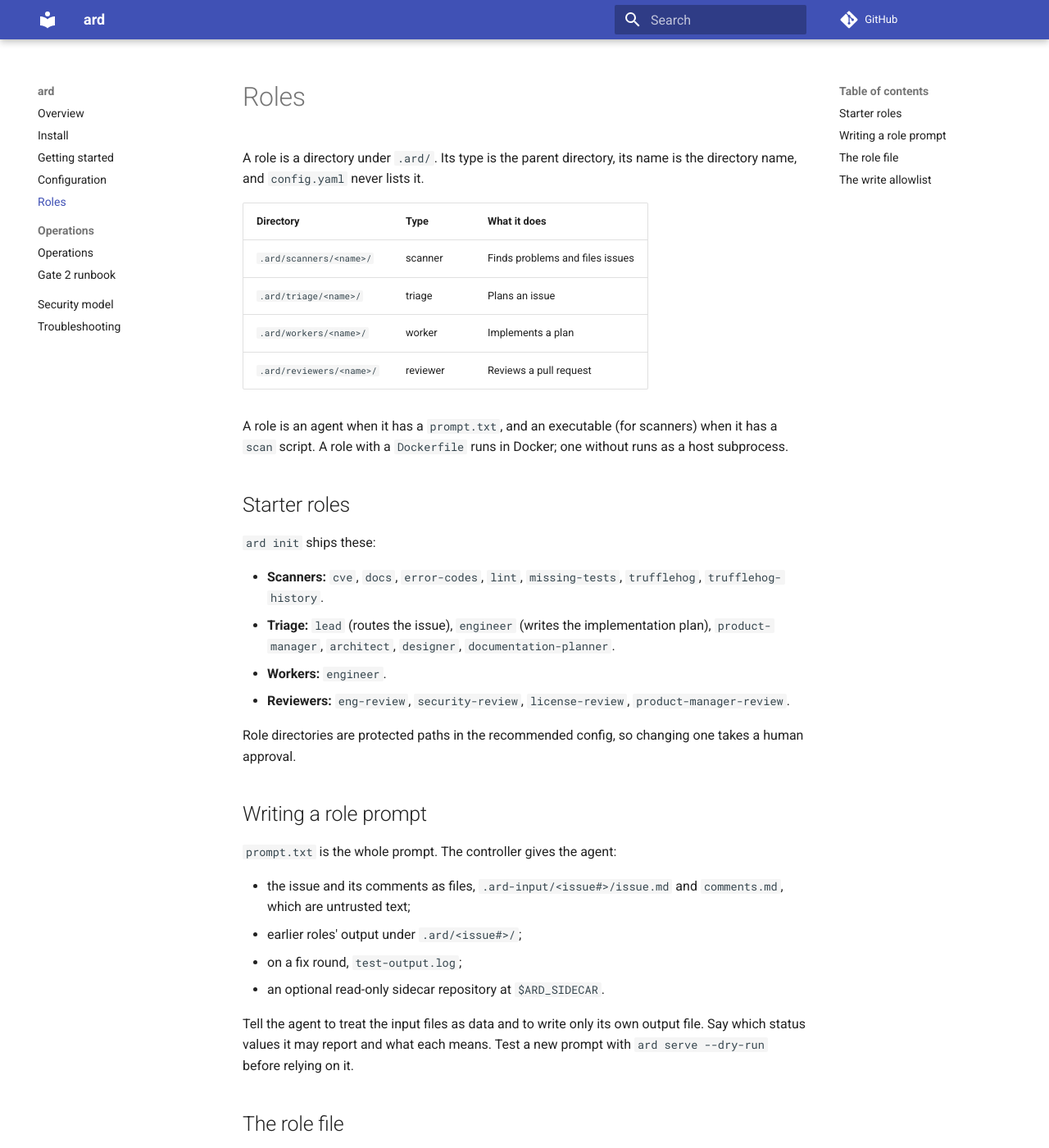
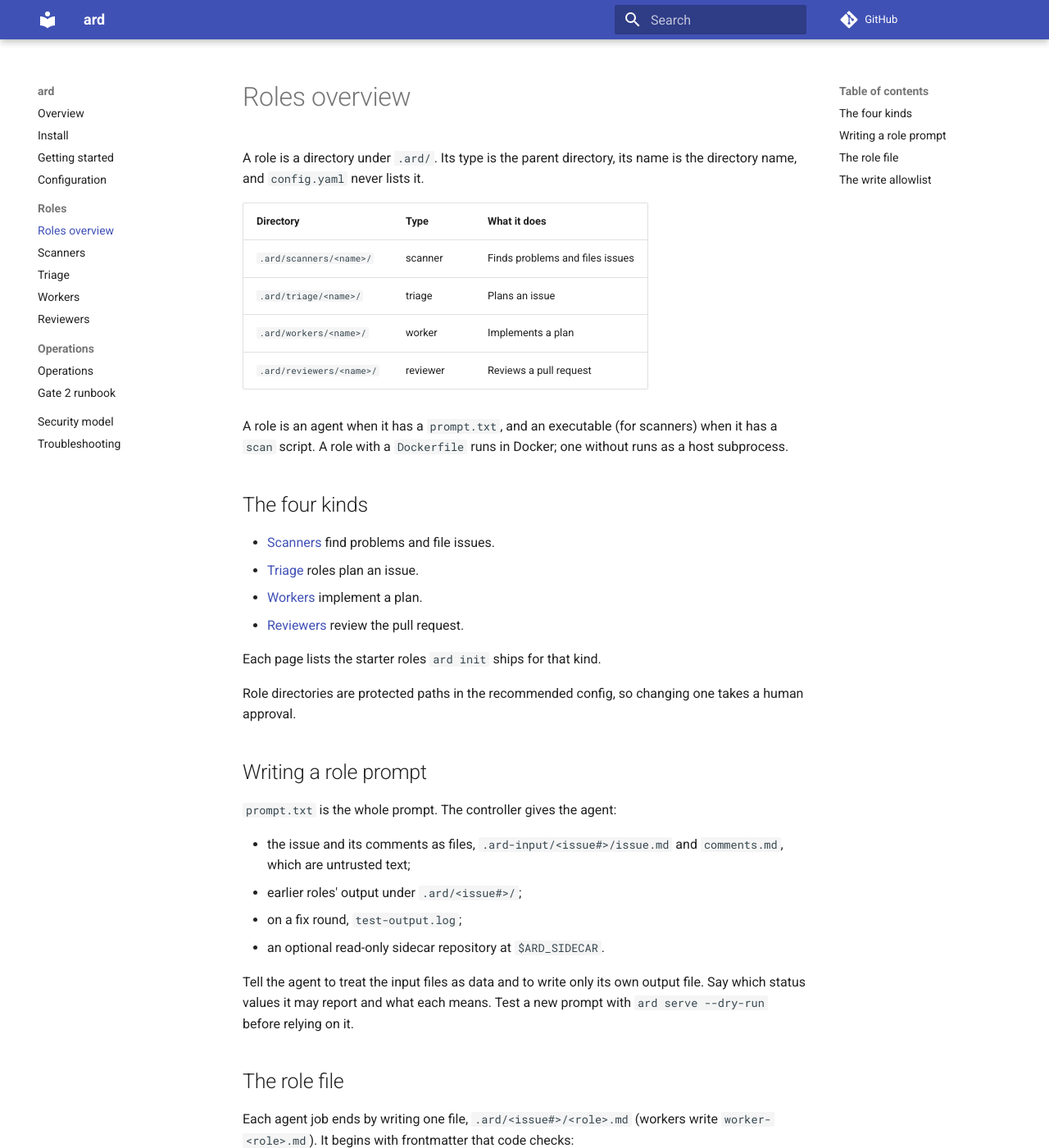
Before and after one commit to albertcbrown/ard, an MkDocs documentation site: the page built from docs/site/roles/index.md, in a window 1280 px wide and 1400 px high. Shown: the whole window at 82% size. Built offline with MkDocs 1.6.1 and Material for MkDocs 9.7.7, drawn with Linux system fonts in a browser that asks for light colours; comment, search, counter and statistics services are not loaded.

Commit message:
chore: Docs site: process diagram on the overview, and a page pe… (#404)
Ard-Job: 01M89CJ8SCZRPDDF8F5H1383WD

```diff
--- a/docs/site/roles.md
+++ b/docs/site/roles/index.md
@@ -1,4 +1,4 @@
-# Roles
+# Roles overview
 
 A role is a directory under `.ard/`. Its type is the parent directory, its name is the directory name, and `config.yaml` never lists it.
 
@@ -11,14 +11,14 @@ A role is a directory under `.ard/`. Its type is the parent directory, its name
 
 A role is an agent when it has a `prompt.txt`, and an executable (for scanners) when it has a `scan` script. A role with a `Dockerfile` runs in Docker; one without runs as a host subprocess.
 
-## Starter roles
+## The four kinds
 
-`ard init` ships these:
+- [Scanners](scanners.md) find problems and file issues.
+- [Triage](triage.md) roles plan an issue.
+- [Workers](workers.md) implement a plan.
+- [Reviewers](reviewers.md) review the pull request.
 
-- **Scanners:** `cve`, `docs`, `error-codes`, `lint`, `missing-tests`, `trufflehog`, `trufflehog-history`.
-- **Triage:** `lead` (routes the issue), `engineer` (writes the implementation plan), `product-manager`, `architect`, `designer`, `documentation-planner`.
-- **Workers:** `engineer`.
-- **Reviewers:** `eng-review`, `security-review`, `license-review`, `product-manager-review`.
+Each page lists the starter roles `ard init` ships for that kind.
 
 Role directories are protected paths in the recommended config, so changing one takes a human approval.
 
--- a/mkdocs.yml
+++ b/mkdocs.yml
@@ -11,12 +11,23 @@ theme:
     - search.suggest
 plugins:
   - search
+markdown_extensions:
+  - pymdownx.superfences:
+      custom_fences:
+        - name: mermaid
+          class: mermaid
+          format: !!python/name:pymdownx.superfences.fence_code_format
 nav:
   - Overview: index.md
   - Install: install.md
   - Getting started: getting-started.md
   - Configuration: configuration.md
-  - Roles: roles.md
+  - Roles:
+      - Roles overview: roles/index.md
+      - Scanners: roles/scanners.md
+      - Triage: roles/triage.md
+      - Workers: roles/workers.md
+      - Reviewers: roles/reviewers.md
   - Operations:
       - operations.md
       - Gate 2 runbook: operations/gate-2-runbook.md
```
Also changed, not shown: .ard/402/review-eng-review.md (added, +21 -0 lines), .ard/402/worker-engineer.md (added, +20 -0 lines), docs/site/index.md (+17 -0 lines), docs/site/roles/reviewers.md (added, +25 -0 lines), docs/site/roles/scanners.md (added, +24 -0 lines), docs/site/roles/triage.md (added, +28 -0 lines), docs/site/roles/workers.md (added, +26 -0 lines), docs/site/security.md (+1 -1 lines), 4 other files.
